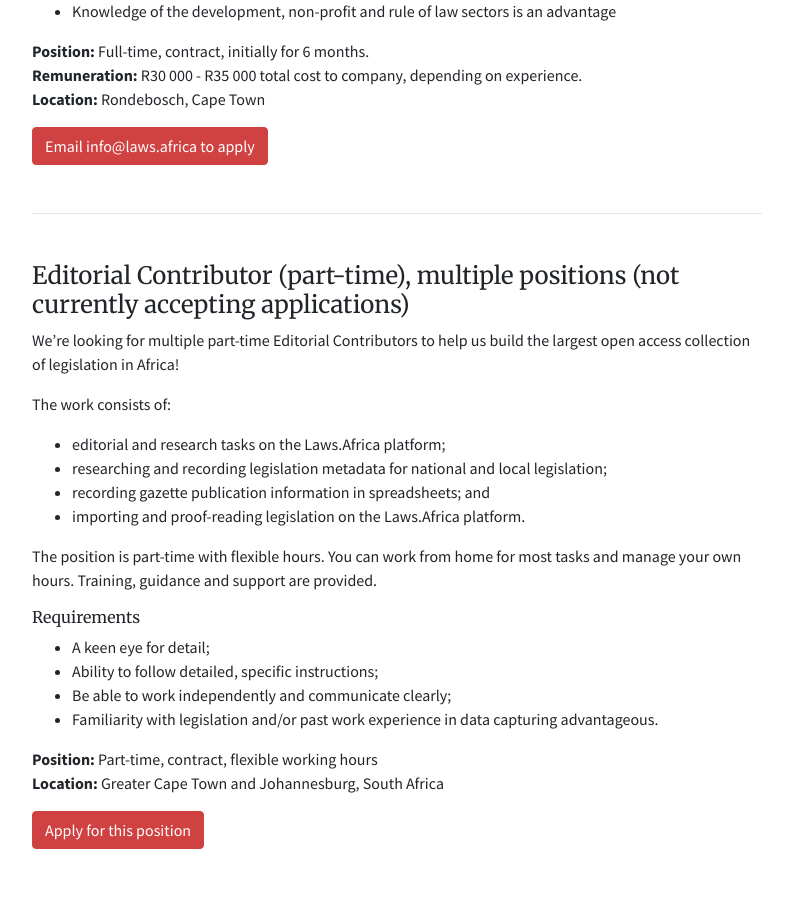
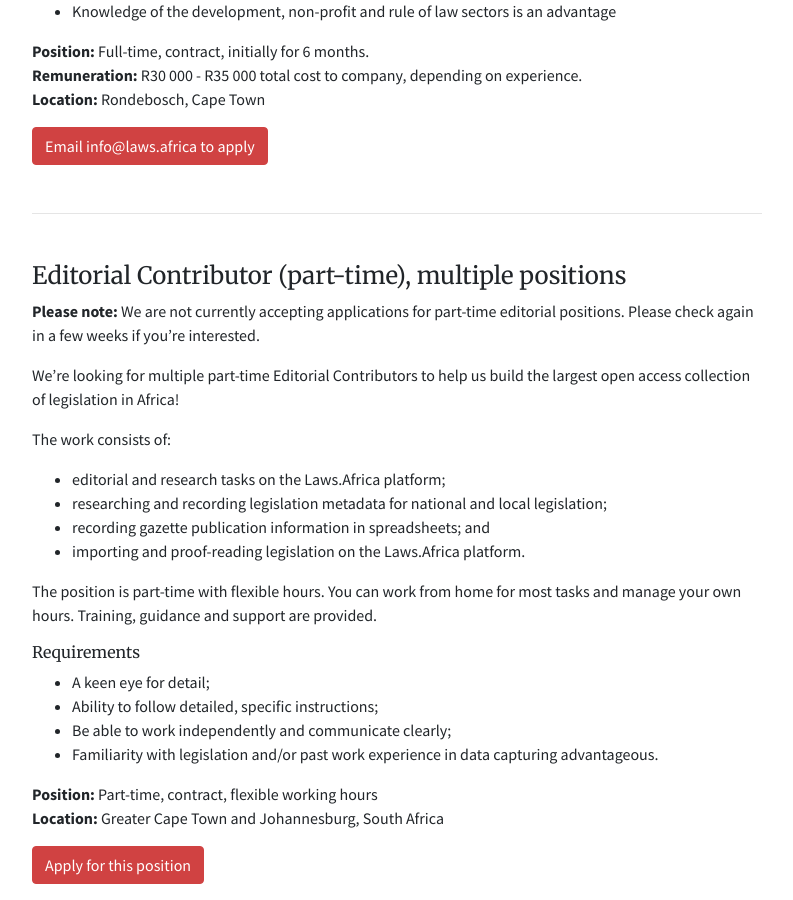
Before and after one commit to laws-africa/laws-africa.github.io, a Jekyll site: the page built from jobs.markdown, in a window 1280 px wide and 900 px high, scrolled down 1075 px. Shown: the whole window, without its empty margins (243-1036 px from the left). Built offline with Jekyll 4.4.1, drawn with Linux system fonts in a browser that asks for light colours; nearby versions of some CDN libraries.

Commit message:
Updated Jobs

```diff
--- a/jobs.markdown
+++ b/jobs.markdown
@@ -34,17 +34,17 @@
   type: Full-time, contract, initially for 6 months.
   salary: R30 000 - R35 000 total cost to company, depending on experience.
   location: Rondebosch, Cape Town
-- title: |-
-    Editorial Contributor (part-time), multiple positions
-    (not currently accepting applications)
-  description: "We're looking for multiple part-time Editorial Contributors to help
-    us build the largest open access collection of legislation in Africa! \n\nThe
-    work consists of:\n\n* editorial and research tasks on the Laws.Africa platform;\n*
-    researching and recording legislation metadata for national and local legislation;\n*
-    recording gazette publication information in spreadsheets; and\n* importing and
-    proof-reading legislation on the Laws.Africa platform.\n\nThe position is part-time
-    with flexible hours. You can work from home for most tasks and manage your own
-    hours. Training, guidance and support are provided."
+- title: Editorial Contributor (part-time), multiple positions
+  description: "**Please note:** We are not currently accepting applications for part-time
+    editorial positions. Please check again in a few weeks if you're interested.\n\nWe're
+    looking for multiple part-time Editorial Contributors to help us build the largest
+    open access collection of legislation in Africa! \n\nThe work consists of:\n\n*
+    editorial and research tasks on the Laws.Africa platform;\n* researching and recording
+    legislation metadata for national and local legislation;\n* recording gazette
+    publication information in spreadsheets; and\n* importing and proof-reading legislation
+    on the Laws.Africa platform.\n\nThe position is part-time with flexible hours.
+    You can work from home for most tasks and manage your own hours. Training, guidance
+    and support are provided."
   requirements: |-
     * A keen eye for detail;
     * Ability to follow detailed, specific instructions;
```
